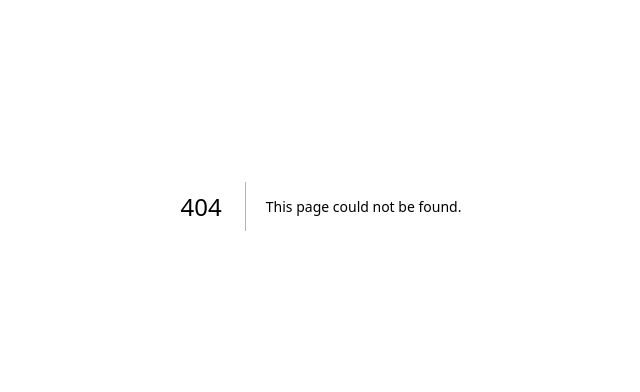
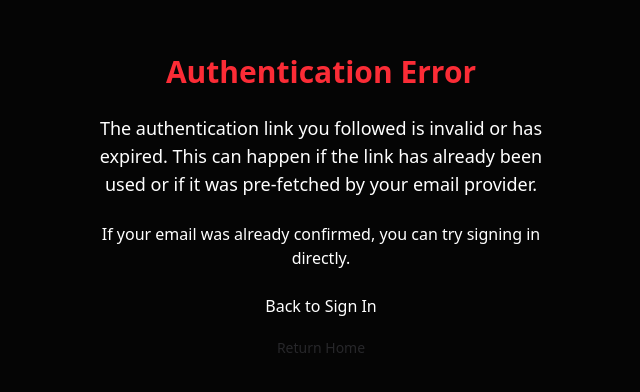
Before and after one commit to Silvernus19/PitstopAI, a Next.js app in the folder pitstopai/: page /auth/auth-code-error in a window 1280 px wide. Before the commit this address had no page. Shown: the part 194-586 px from the top of the page, without its empty margins (319-959 px from the left). Built offline with nearby package versions, Linux system fonts and the light colour scheme.

Commit message:
fix: add missing auth error page

```diff
--- /dev/null
+++ b/pitstopai/app/auth/auth-code-error/page.tsx
@@ -0,0 +1,33 @@
+import Link from 'next/link'
+
+export default function AuthCodeError() {
+    return (
+        <div className="flex min-h-screen flex-col items-center justify-center bg-pit-black p-4 text-center text-pit-text">
+            <div className="max-w-md space-y-6">
+                <h1 className="text-3xl font-bold text-red-500">Authentication Error</h1>
+                <p className="text-lg">
+                    The authentication link you followed is invalid or has expired. This can happen if the link has already been used or if it was pre-fetched by your email provider.
+                </p>
+                <div className="space-y-4">
+                    <p>
+                        If your email was already confirmed, you can try signing in directly.
+                    </p>
+                    <div className="flex flex-col gap-3">
+                        <Link
+                            href="/auth/signin"
+                            className="rounded-lg bg-pit-purple px-6 py-2 font-medium text-white transition-colors hover:bg-pit-purple/80"
+                        >
+                            Back to Sign In
+                        </Link>
+                        <Link
+                            href="/"
+                            className="text-sm text-pit-gray hover:text-white"
+                        >
+                            Return Home
+                        </Link>
+                    </div>
+                </div>
+            </div>
+        </div>
+    )
+}
--- a/pitstopai/app/auth/callback/route.ts
+++ b/pitstopai/app/auth/callback/route.ts
@@ -22,9 +22,15 @@ export async function GET(request: Request) {
             } else {
                 return NextResponse.redirect(`${origin}/dashboard?verified=true`)
             }
+        } else {
+            console.error('Supabase Auth Callback Error:', error.message, error.status)
         }
     }
 
     // return the user to an error page with instructions
+    const errorParam = searchParams.get('error') || 'unknown'
+    const errorCode = searchParams.get('error_code') || 'none'
+    console.error('Auth Callback Failed. Params:', { errorParam, errorCode, hasCode: !!code })
+
     return NextResponse.redirect(`${origin}/auth/auth-code-error`)
 }
```
